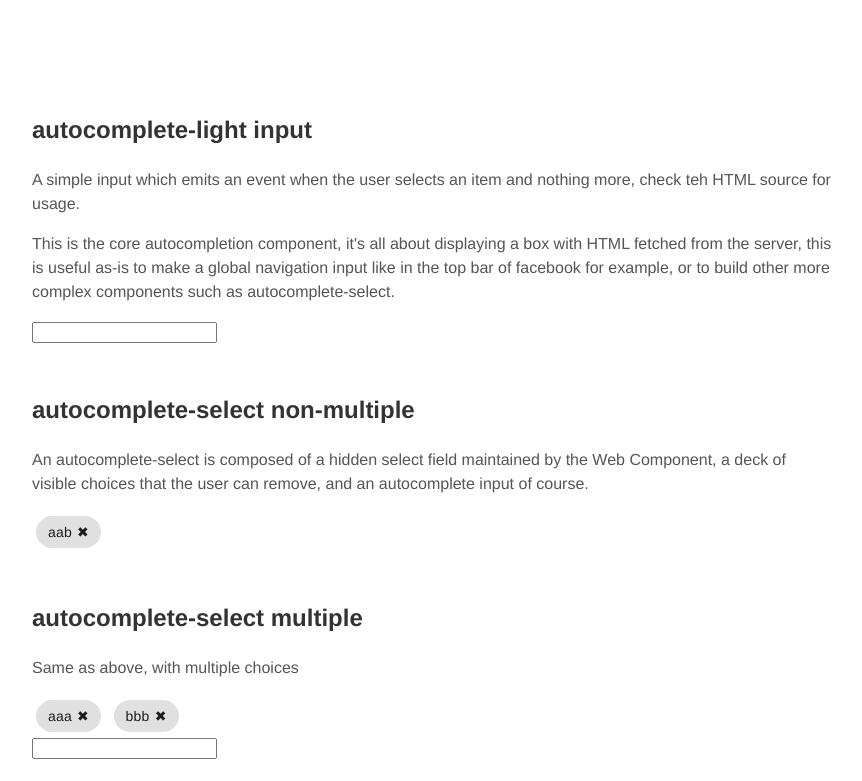
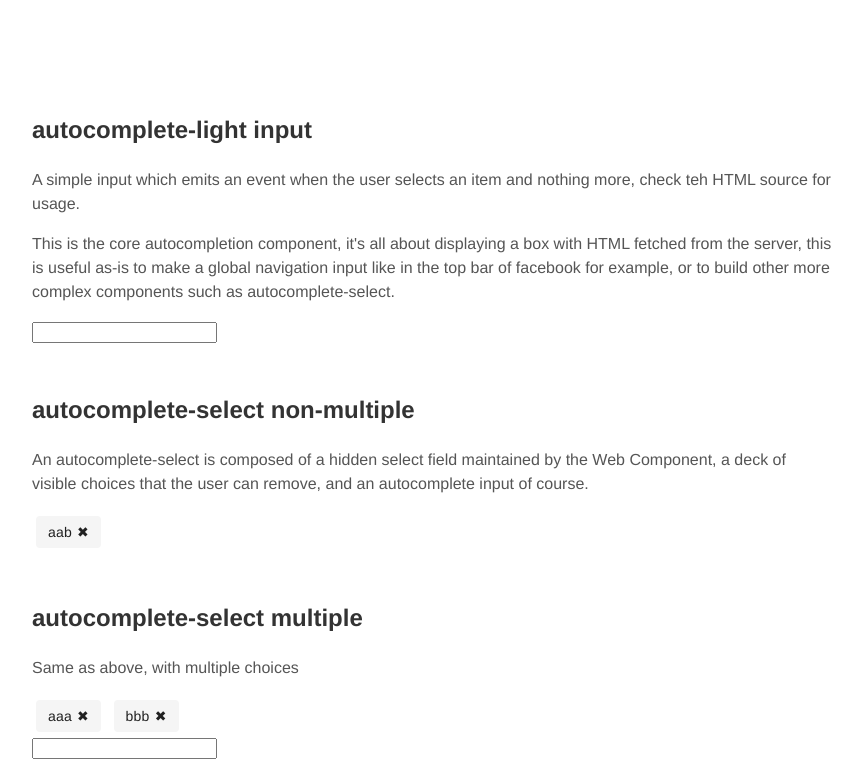
Before and after one commit to yourlabs/autocomplete-light, a website: page index.html in a window 1280 px wide. Shown: the top 781 px of the page, without its empty margins (208-1070 px from the left). Drawn offline with Linux system fonts and the light colour scheme.

Commit message:
Lighter grays, less rounding

```diff
--- a/autocomplete-light.css
+++ b/autocomplete-light.css
@@ -18,7 +18,7 @@
 }
 
 .autocomplete-light-box .hilight {
-  background-color: lightgrey;
+  background-color: #f5f5f5;
 }
 
 autocomplete-select select {
@@ -40,9 +40,9 @@ autocomplete-select [slot=deck] {
 
 autocomplete-select [slot=deck] [data-value] {
   margin: 4px;
-  border-radius: 16px;
+  border-radius: 4px;
   font-size: .875rem;
-  background-color: #e0e0e0;
+  background-color: #f5f5f5;
   letter-spacing: .0178571429em;
   color: rgba(0,0,0,.87);
   cursor: pointer;
```
